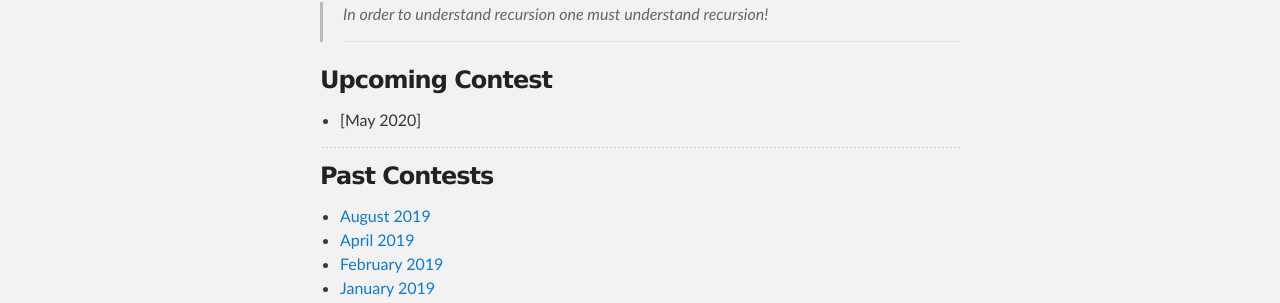
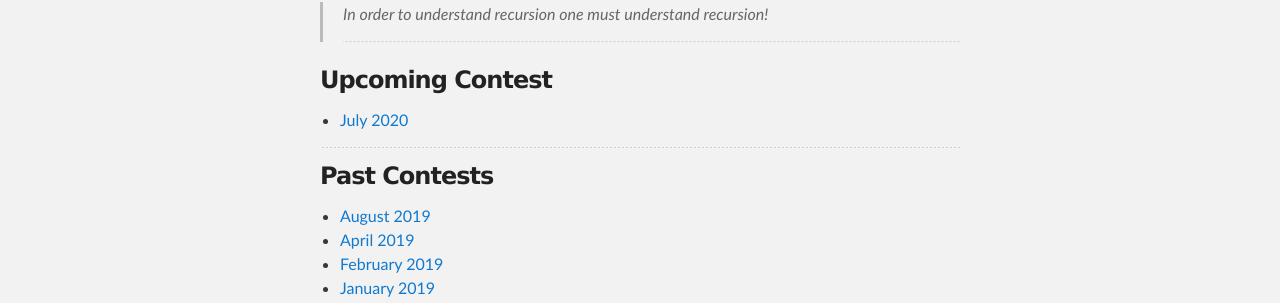
Before and after one commit to ieee-uvce-cs/ncode, a Jekyll site: the page built from index.md, in a window 1280 px wide. Shown: the part 294-597 px from the top of the page. Built offline with Jekyll 4.4.1, drawn with Linux system fonts in a browser that asks for light colours.

Commit message:
Update index.md

```diff
--- a/index.md
+++ b/index.md
@@ -6,7 +6,7 @@ layout: default
 * * *
 
 ### Upcoming Contest
-- [May 2020]
+- [July 2020](www.hackerrank.com/uvce-ncode-july-2020)
 
 * * *
 
```
